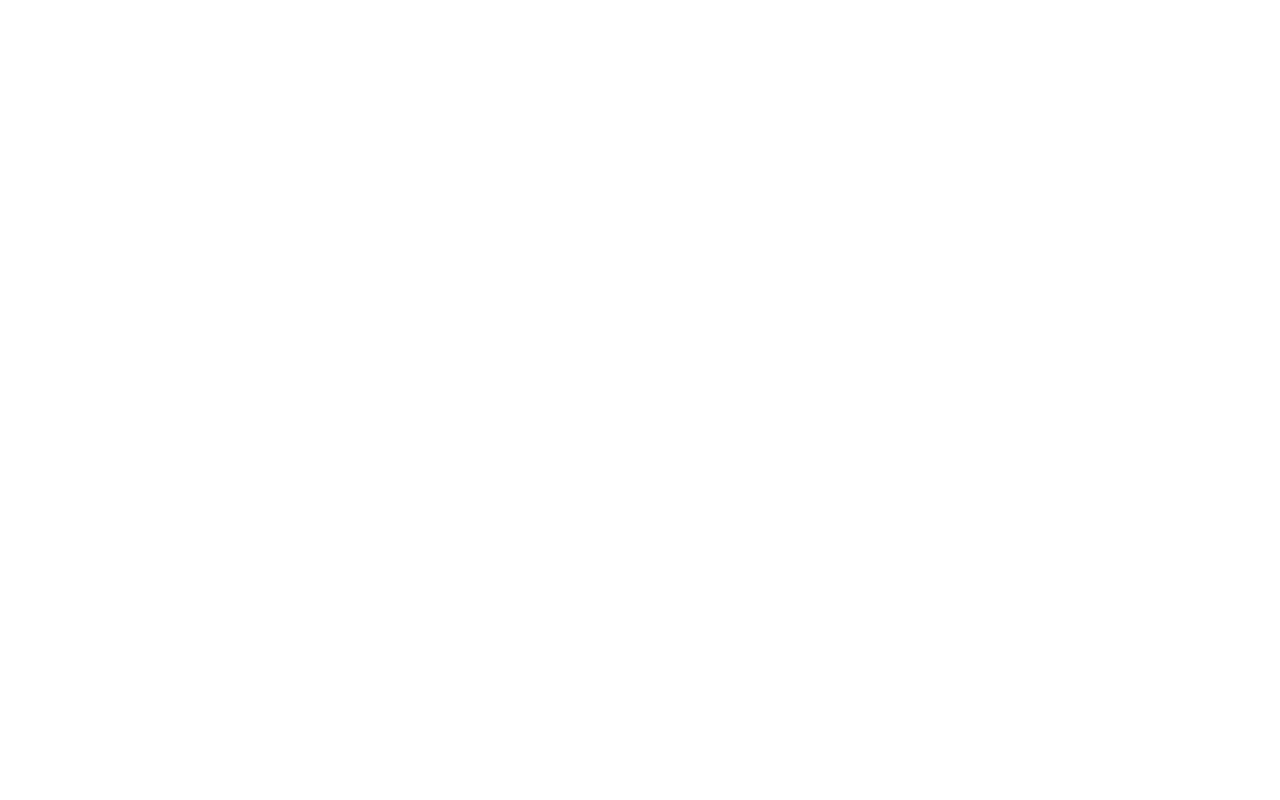
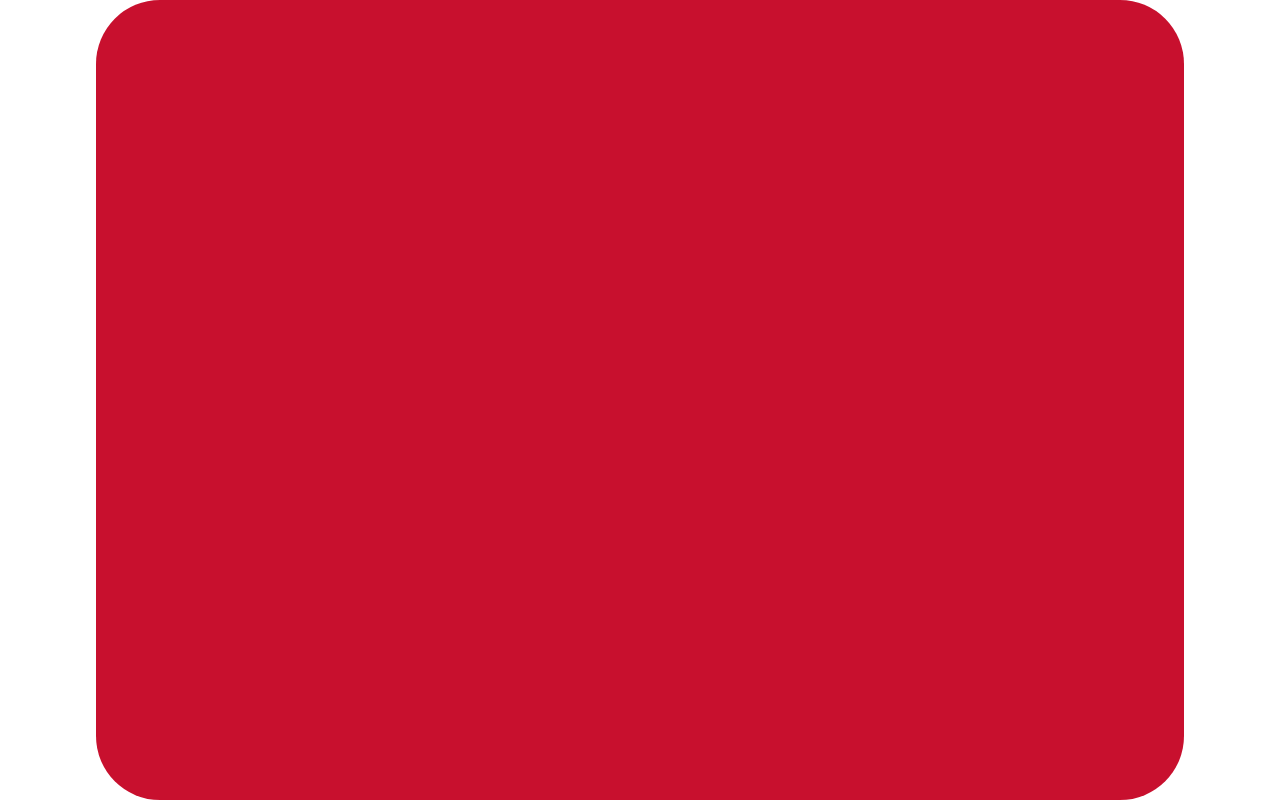
Before and after one commit to cem-u/odin-etch-a-sketch, a plain HTML site: page index.html in a window 1280 px wide. Drawn offline with Linux system fonts and the light colour scheme.

Commit message:
Add and style main-container

```diff
--- a/index.html
+++ b/index.html
@@ -7,5 +7,7 @@
         <script src="./script.js" defer></script>
     </head>
     <body>
+        <div class="main-container">
+        </div>
     </body>
 </html>
--- a/style.css
+++ b/style.css
@@ -0,0 +1,12 @@
+body {
+    margin: 0;
+}
+
+.main-container {
+    width: 85vw;
+    height: 100vh;
+    margin: 0 auto;
+    border-radius: 5vw;
+
+    background-color: #C8102E;
+}
```
